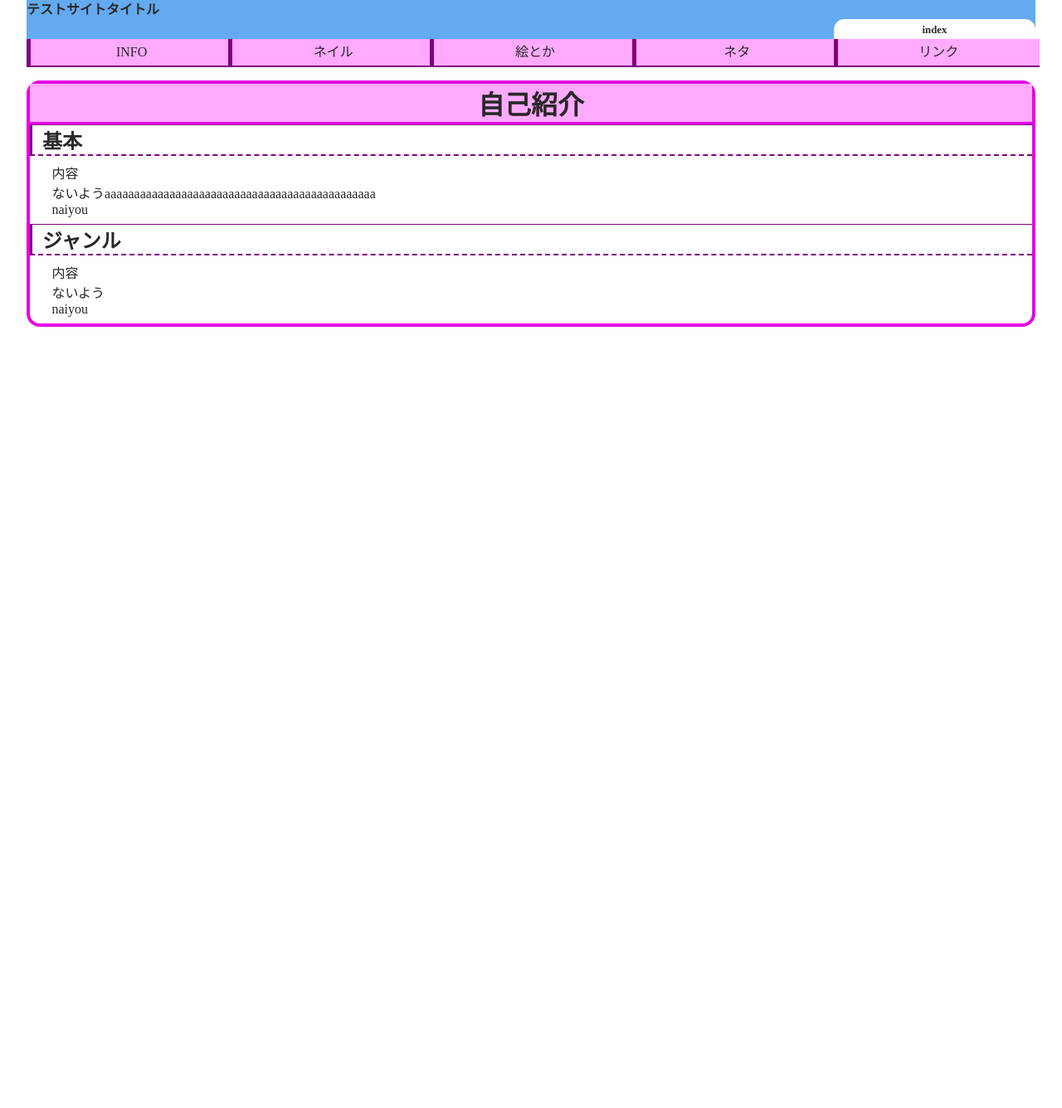
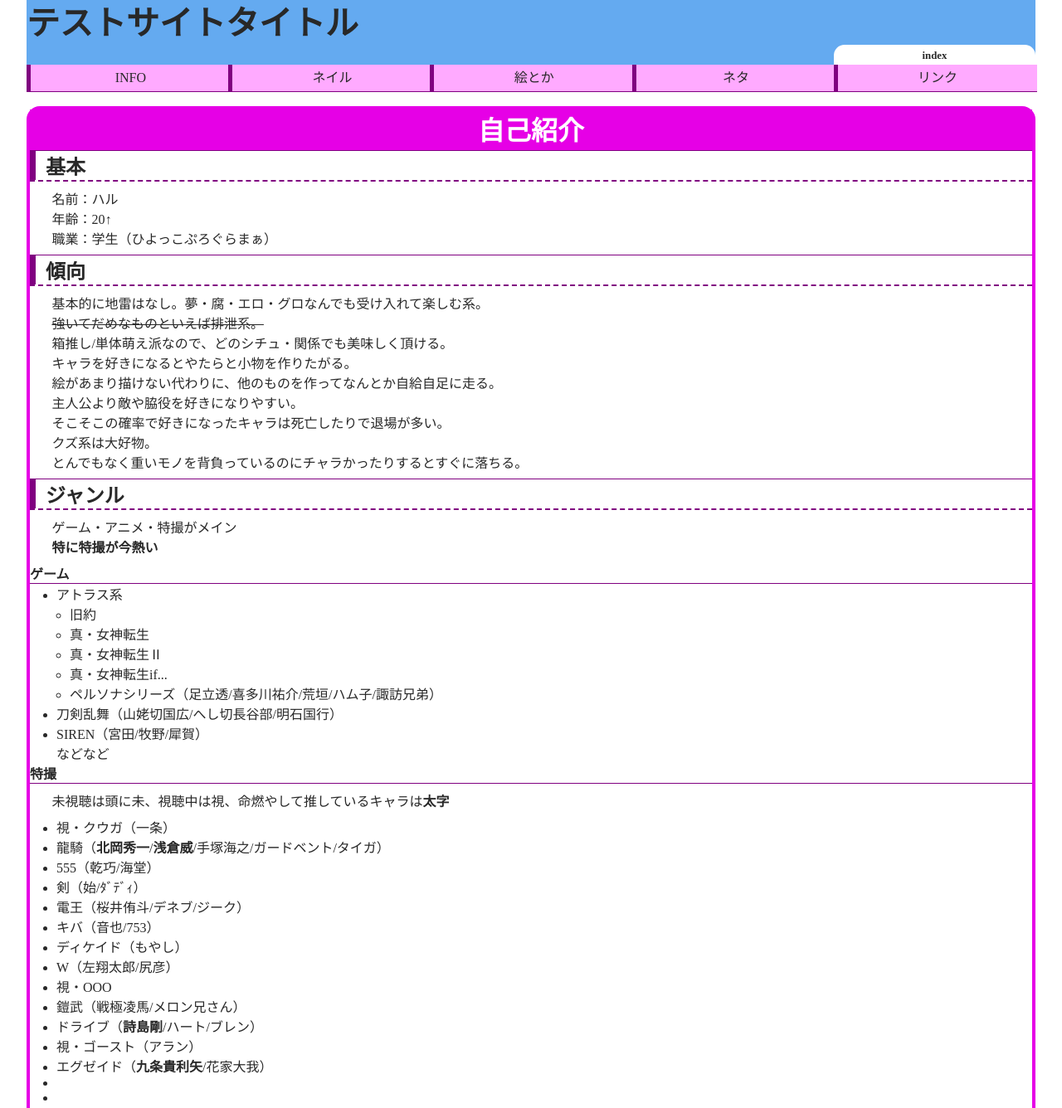
Before and after one commit to hentaigami96/hentaigami96.github.io, a plain HTML site: page index.html in a window 1280 px wide. Shown: the part 4-1340 px from the top of the page at 83% size. Before the commit the page ends 800 px from the top, so only its background shows below. Drawn offline with Linux system fonts and the light colour scheme; a web font is replaced by a local one.

Commit message:
自己紹介とりあえず追加

```diff
--- a/css/style.css
+++ b/css/style.css
@@ -35,11 +35,11 @@ header #title{
 
 header #title h1{
   font-family: '源真ゴシックPR';
-  font-size: 24px;
 }
 
 header #title h1 > a{
   text-decoration: none;
+  font-size: 2.5em;
 }
 
 header #title h2{
@@ -66,6 +66,7 @@ nav #menu > li{
   height: 100%;
   display: block;
   float: left;
+
 }
 
 nav #menu > li > a{
@@ -77,8 +78,10 @@ nav #menu > li > a{
   line-height: 2em;
   text-decoration: none;
   color: #282828;
-  border-left: #800080 5px solid;
-  border-bottom: #800080 2px solid;
+  display: table;
+  border-collapse: collapse;
+  border-left: #800080 0.32em solid;
+  border-bottom: #800080 0.1em solid;
 }
 
 nav #menu > li > a:hover{
@@ -87,8 +90,6 @@ nav #menu > li > a:hover{
 
 }
 
-
-
 contents {
   margin: 1em;
   word-break: break-all;
@@ -96,10 +97,10 @@ contents {
 contents section {
   border-radius: 1em;
   border: #e600e6 0.3em solid;
-
 }
 contents h1 {
-  background: #faf;
+  color: white;
+  background: #e600e6;
   font-size: 2rem;
   border-bottom: #e600e6 0.1em solid;
   text-align: center;
@@ -108,7 +109,7 @@ contents h1 {
 contents h2 {
   font-size: 1.5rem;
   border-top: purple 0.01em solid;
-  border-left: purple 0.15em solid;
+  border-left: purple 0.3em solid;
   border-bottom: purple 0.1em dashed;
 
   padding-left: 0.5em;
@@ -117,3 +118,15 @@ contents h2 {
 contents p {
   padding: 0.5em 1.65em 0.5em 1.65em;
 }
+
+contents h3{
+  border-bottom: purple 0.01em solid;
+}
+
+contents ul{
+  margin-left: 2em;
+}
+
+contents ul ul{
+  margin-left: 1em;
+}
--- a/index.html
+++ b/index.html
@@ -31,14 +31,64 @@
 		<section>
 			<h1>自己紹介</h1>
 			<h2>基本</h2>
-      <p>内容
-        <br> ないようaaaaaaaaaaaaaaaaaaaaaaaaaaaaaaaaaaaaaaaaaaaaaa
-        <br> naiyou
+			<p>
+				名前：ハル<br> 年齢：20↑
+				<br> 職業：学生（ひよっこぷろぐらまぁ）
 			</p>
+			<h2>傾向</h2>
+			<p>
+				基本的に地雷はなし。夢・腐・エロ・グロなんでも受け入れて楽しむ系。<br>
+				<small><s>強いてだめなものといえば排泄系。</s></small>
+				<br>箱推し/単体萌え派なので、どのシチュ・関係でも美味しく頂ける。
+				<br> キャラを好きになるとやたらと小物を作りたがる。
+				<br> 絵があまり描けない代わりに、他のものを作ってなんとか自給自足に走る。
+				<br> 主人公より敵や脇役を好きになりやすい。
+				<br> そこそこの確率で好きになったキャラは死亡したりで退場が多い。
+				<br> クズ系は大好物。
+				<br> とんでもなく重いモノを背負っているのにチャラかったりするとすぐに落ちる。
+				<br>
+			</p>
+
+
 			<h2>ジャンル</h2>
-      <p>内容
-        <br> ないよう
-        <br> naiyou
+			<p>
+				ゲーム・アニメ・特撮がメイン<br>
+				<b>特に特撮が今熱い</b><br>
+
+				<h3>ゲーム</h3>
+				<ul>
+					<li>アトラス系</li>
+					<ul>
+						<li>旧約</li>
+						<li>真・女神転生</li>
+						<li>真・女神転生Ⅱ</li>
+						<li>真・女神転生if...</li>
+						<li>ペルソナシリーズ（足立透/喜多川祐介/荒垣/ハム子/諏訪兄弟）</li>
+					</ul>
+					<li>刀剣乱舞（山姥切国広/へし切長谷部/明石国行）</li>
+					<li>SIREN（宮田/牧野/犀賀）</li>
+					などなど
+				</ul>
+
+				<h3>特撮</h3>
+				<p>未視聴は頭に未、視聴中は視、命燃やして推しているキャラは<b>太字</b></p>
+				<ul>
+					<li>視・クウガ（一条）</li>
+					<li>龍騎（<b>北岡秀一</b>/<b>浅倉威</b>/手塚海之/ガードベント/タイガ）</li>
+					<li>555（乾巧/海堂）</li>
+					<li>剣（始/ﾀﾞﾃﾞｨ）</li>
+					<li>電王（桜井侑斗/デネブ/ジーク）</li>
+					<li>キバ（音也/753）</li>
+					<li>ディケイド（もやし）</li>
+					<li>W（左翔太郎/尻彦）</li>
+					<li>視・OOO</li>
+					<li>鎧武（戦極凌馬/メロン兄さん）</li>
+					<li>ドライブ（<b>詩島剛</b>/ハート/ブレン）</li>
+					<li>視・ゴースト（アラン）</li>
+					<li>エグゼイド（<b>九条貴利矢</b>/花家大我）</li>
+					<li></li>
+					<li></li>
+				</ul>
 			</p>
 		</section>
 	</contents>
```
Lines whose indentation alone changed are shown as unchanged.
